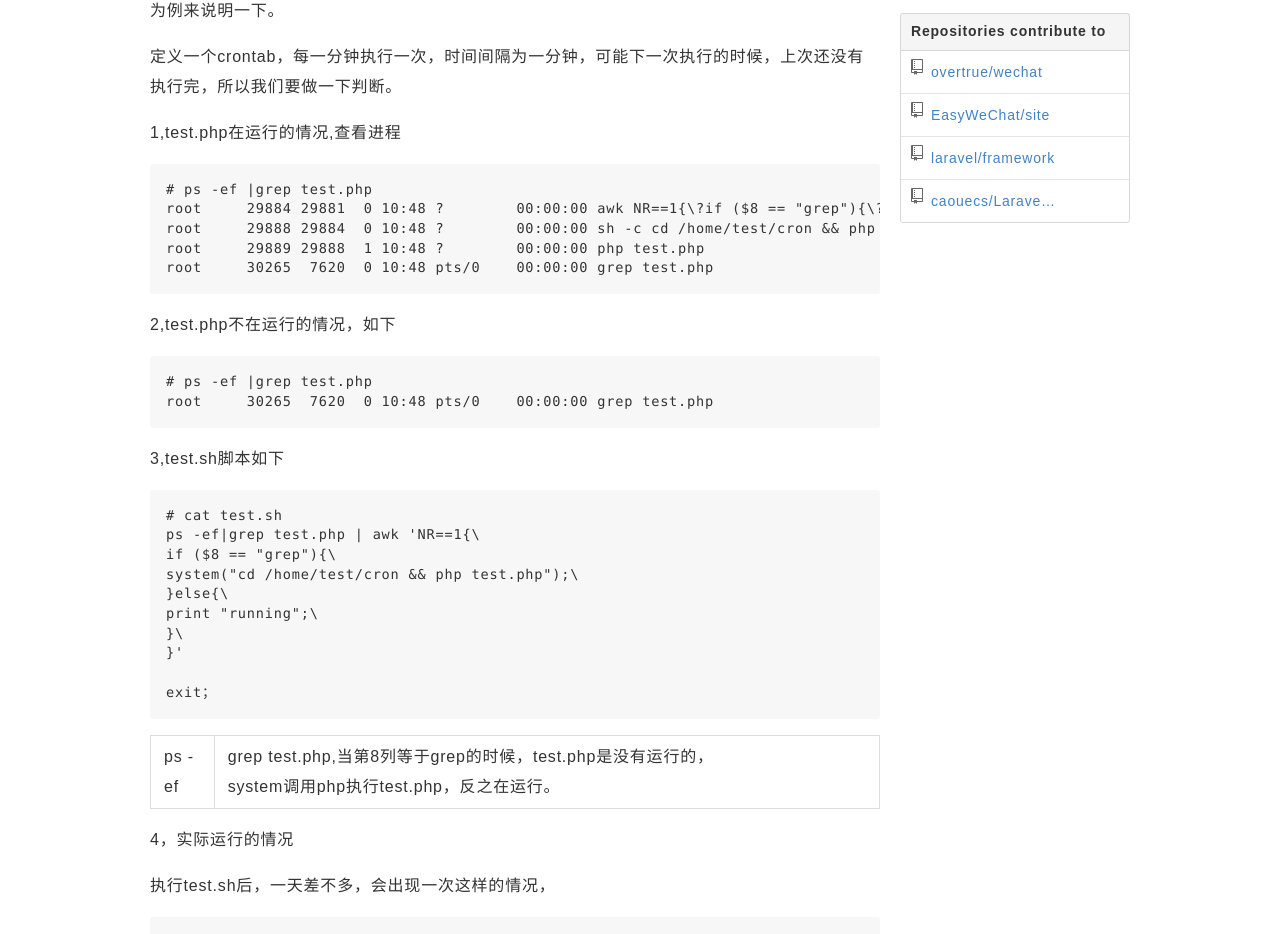
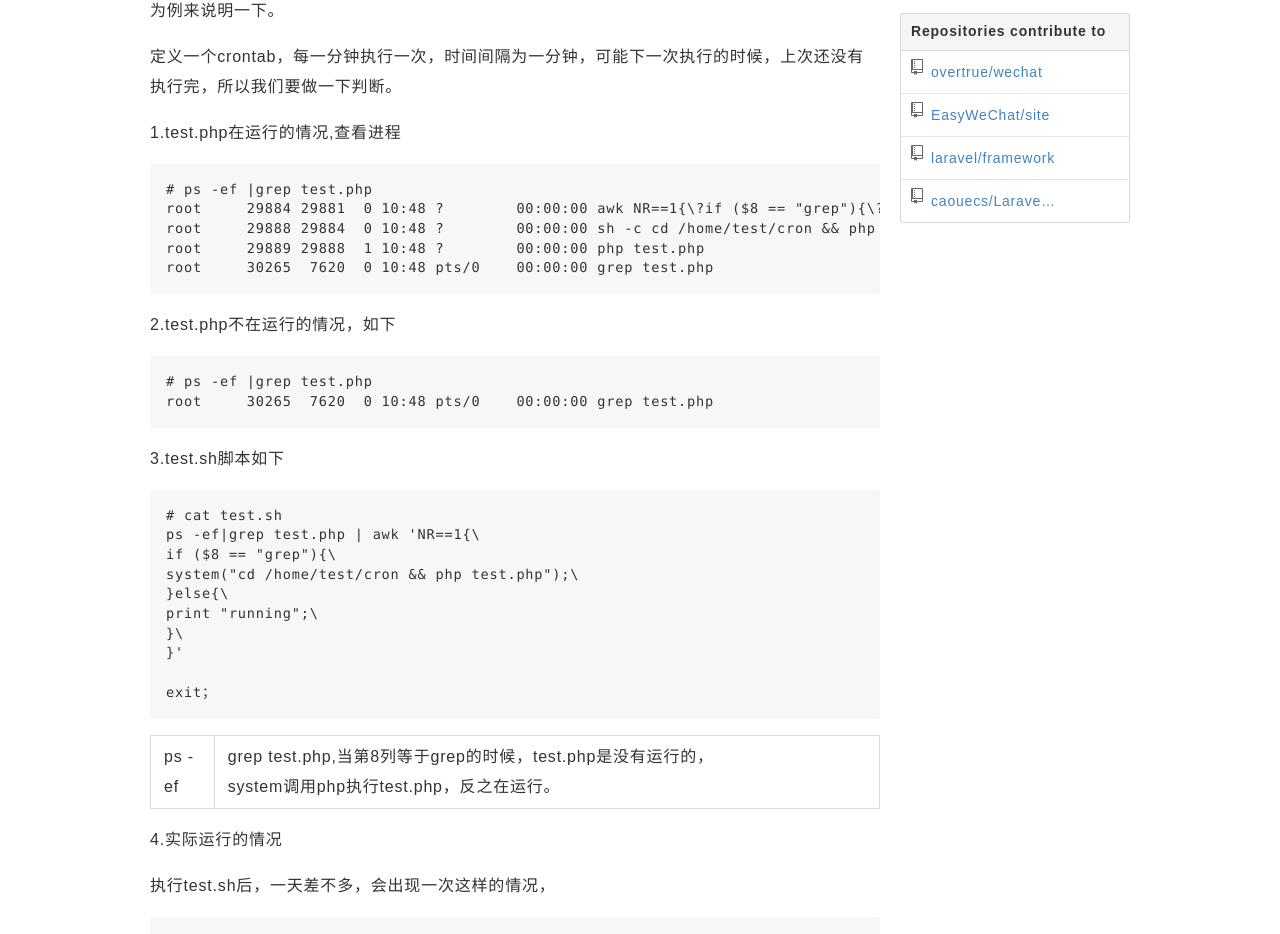
Before and after one commit to superonesfazai/superonesfazai.github.io, a Jekyll site: the page built from _posts/2016-12-04-shell-awk-检查程序是否执行.md, in a window 1280 px wide and 1400 px high. Shown: the part 262-1196 px from the top of the window. Built offline with Jekyll 4.4.1, drawn with Linux system fonts in a browser that asks for light colours; comment, search, counter and statistics services are not loaded; some of the changed text lies outside the part shown.

````diff
--- a/_posts/2016-12-04-shell-awk-检查程序是否执行.md
+++ b/_posts/2016-12-04-shell-awk-检查程序是否执行.md
@@ -6,7 +6,7 @@ title: shell awk 检查程序是否执行
 
 定义一个crontab，每一分钟执行一次，时间间隔为一分钟，可能下一次执行的时候，上次还没有执行完，所以我们要做一下判断。
 
-1,test.php在运行的情况,查看进程
+1.test.php在运行的情况,查看进程
 ```
 # ps -ef |grep test.php
 root     29884 29881  0 10:48 ?        00:00:00 awk NR==1{\?if ($8 == "grep"){\?system("cd /home/test/cron && php test.php");\?}else{\?print "running";\?}\?}
@@ -14,12 +14,12 @@ root     29888 29884  0 10:48 ?        00:00:00 sh -c cd /home/test/cron && php
 root     29889 29888  1 10:48 ?        00:00:00 php test.php
 root     30265  7620  0 10:48 pts/0    00:00:00 grep test.php
 ```
-2,test.php不在运行的情况，如下
+2.test.php不在运行的情况，如下
 ```
 # ps -ef |grep test.php
 root     30265  7620  0 10:48 pts/0    00:00:00 grep test.php
 ```
-3,test.sh脚本如下
+3.test.sh脚本如下
 ```
 # cat test.sh
 ps -ef|grep test.php | awk 'NR==1{\
@@ -35,7 +35,7 @@ exit；
 
 ps -ef|grep test.php,当第8列等于grep的时候，test.php是没有运行的，system调用php执行test.php，反之在运行。
 
-4，实际运行的情况
+4.实际运行的情况
 
 执行test.sh后，一天差不多，会出现一次这样的情况，
 ```
@@ -50,7 +50,7 @@ root     23430 23410  0 10:32 pts/0    00:00:00 grep test.php
 ```
 然后导致php程序卡死，一直没有搞清楚，为什么会这样。
 
-5，解决办法
+5.解决办法
 ```
 # cat t.sh
 t=0
@@ -67,7 +67,7 @@ exit;
 ```
 t.sh的意思，每隔一段时间检查一下，test.php正在被执行的次数，如果大于1，就强行结束掉，所有根test.php有关的进程。
 
-6，awk查看，倒排序查看，服务器各类进程数
+6.awk查看，倒排序查看，服务器各类进程数
 ```
 # ps -ef| awk '{a[$8]++}END{for(i in a){print i,a[i] | "sort -r -k 2"}}'
 ```
````
